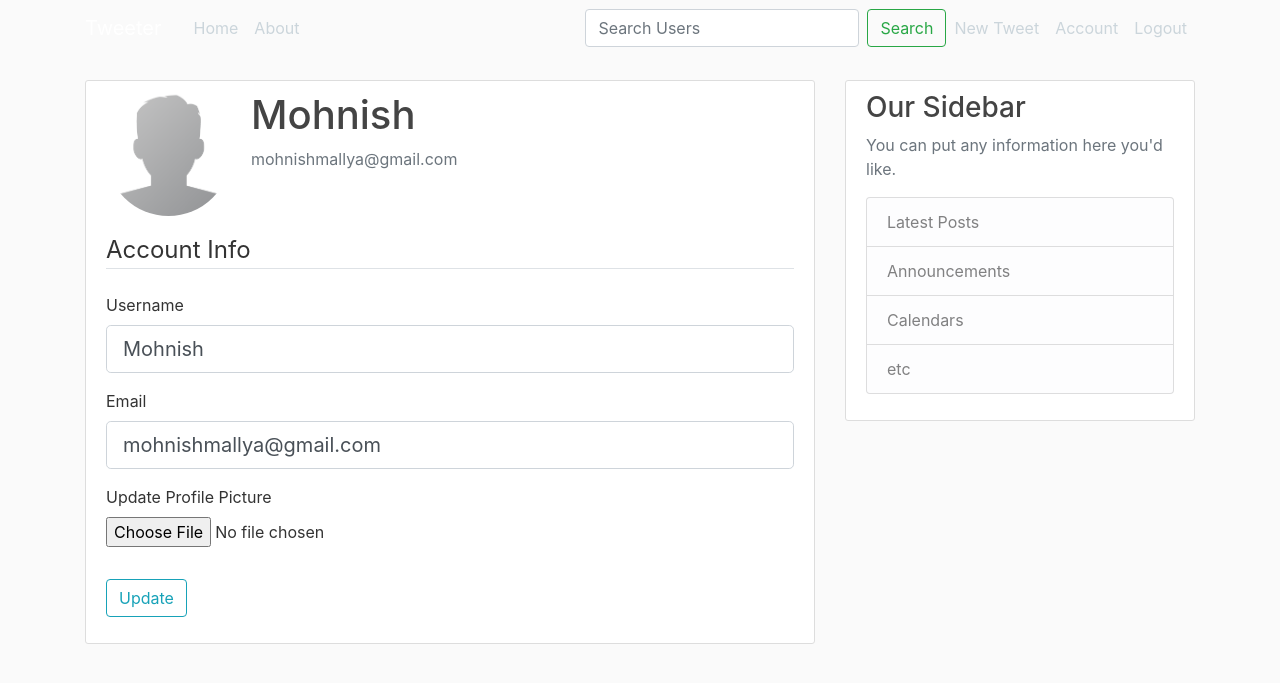
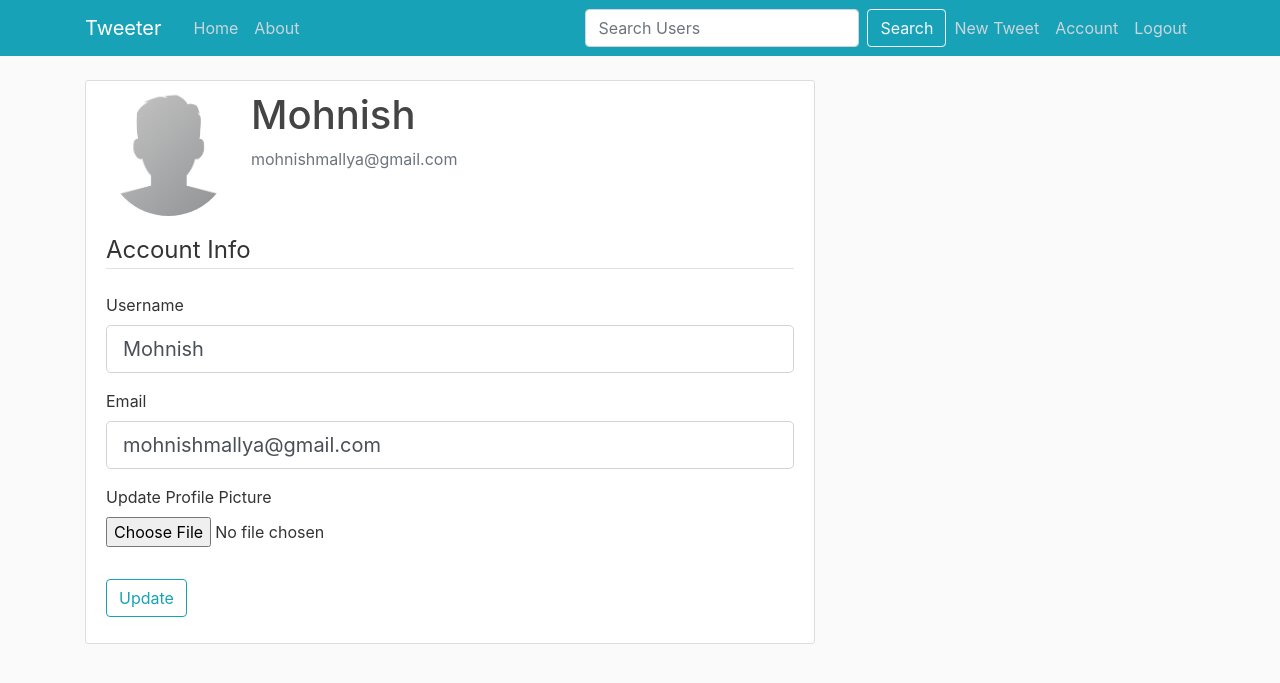
Before and after one commit to shibekun/Flask-Twitter-Clone, a Flask app: page /account in a window 1280 px wide. Shown: the top 683 px of the page. Run offline with Flask 2, Linux system fonts and the light colour scheme; a user stored in the database is signed in; some libraries are stand-ins or nearby versions.

Commit message:
minor changes

```diff
--- a/app/routes.py
+++ b/app/routes.py
@@ -15,7 +15,7 @@ def index():
     return render_template('index.html', posts=posts)
 
 
-@app.route('/About')
+@app.route('/about')
 def about():
     return render_template('about.html', title='About')
 
@@ -92,7 +92,7 @@ def account():
     return render_template('account.html', title='Account', image_file=image_file, form=form)
 
 
-@app.route("/tweet/new", methods=['GET', 'POST'])
+@app.route("/tweets/new", methods=['GET', 'POST'])
 @login_required
 def new_post():
     form = PostForm()
@@ -105,13 +105,13 @@ def new_post():
     return render_template('create_post.html', title='New Post', form=form)
 
 
-@app.route("/tweet/<int:post_id>")
+@app.route("/tweets/<int:post_id>")
 def post(post_id):
     post = Post.query.get_or_404(post_id)
     return render_template("post.html", post=post)
 
 
-@app.route("/tweet/<int:post_id>/delete", methods=['POST'])
+@app.route("/tweets/<int:post_id>/delete", methods=['POST'])
 @login_required
 def delete_post(post_id):
     post = Post.query.get_or_404(post_id)
@@ -123,7 +123,7 @@ def delete_post(post_id):
     return redirect(url_for('index'))
 
 
-@app.route('/user/<username>')
+@app.route('/users/<username>')
 @login_required
 def user(username):
     user = User.query.filter_by(username=username).first_or_404()
--- a/app/templates/base.html
+++ b/app/templates/base.html
@@ -18,7 +18,7 @@
     </head>
     <body>
         <header class="site-header">
-            <nav class="navbar navbar-expand-md navbar-dark bg-steel fixed-top">
+            <nav class="navbar navbar-expand-md navbar-dark bg-info fixed-top">
                 <div class="container">
                     <a class="navbar-brand mr-4" href="/">Tweeter</a>
                     <button class="navbar-toggler" type="button" data-toggle="collapse" data-target="#navbarToggle" aria-controls="navbarToggle" aria-expanded="false" aria-label="Toggle navigation">
@@ -35,7 +35,7 @@
                                 <!-- Search -->
                                 <form class="form-inline">
                                     <input class="form-control mr-sm-2" type="search" placeholder="Search Users" aria-label="Search">
-                                    <button class="btn btn-outline-success my-2 my-sm-0" type="submit">Search</button>
+                                    <button class="btn btn-outline-light my-2 my-sm-0" type="submit">Search</button>
                                 </form>
                                 <a class="nav-item nav-link" href="{{ url_for('new_post') }}"">New Tweet</a>
                                 <a class="nav-item nav-link" href="{{ url_for('account') }}">Account</a>
@@ -63,19 +63,6 @@
                     {% endwith %}
                     {% block content %}{% endblock %}
                 </div>
-                <div class="col-md-4">
-                <div class="content-section">
-                    <h3>Our Sidebar</h3>
-                    <p class='text-muted'>You can put any information here you'd like.
-                    <ul class="list-group">
-                        <li class="list-group-item list-group-item-light">Latest Posts</li>
-                        <li class="list-group-item list-group-item-light">Announcements</li>
-                        <li class="list-group-item list-group-item-light">Calendars</li>
-                        <li class="list-group-item list-group-item-light">etc</li>
-                    </ul>
-                    </p>
-                </div>
-                </div>
             </div>
         </main>
 
```
Also changed, not shown: app/app.db, app/static/main.css (line endings or trailing spaces).
